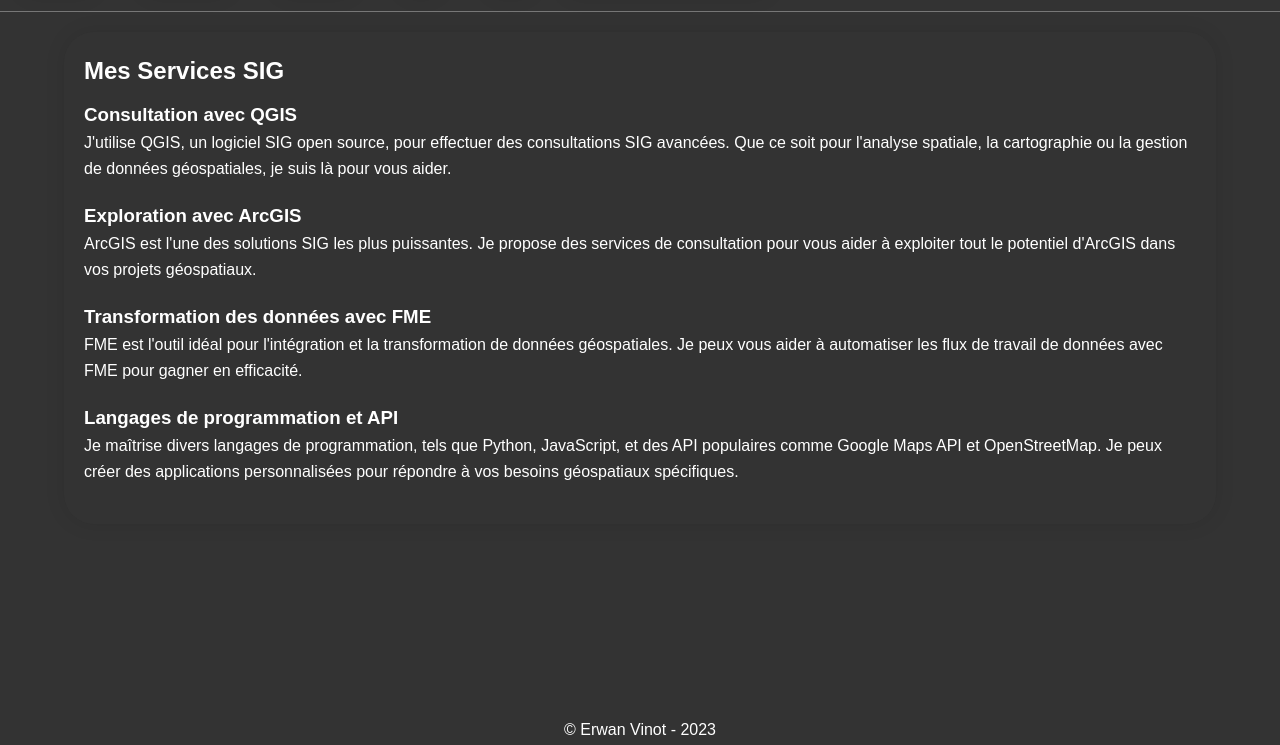
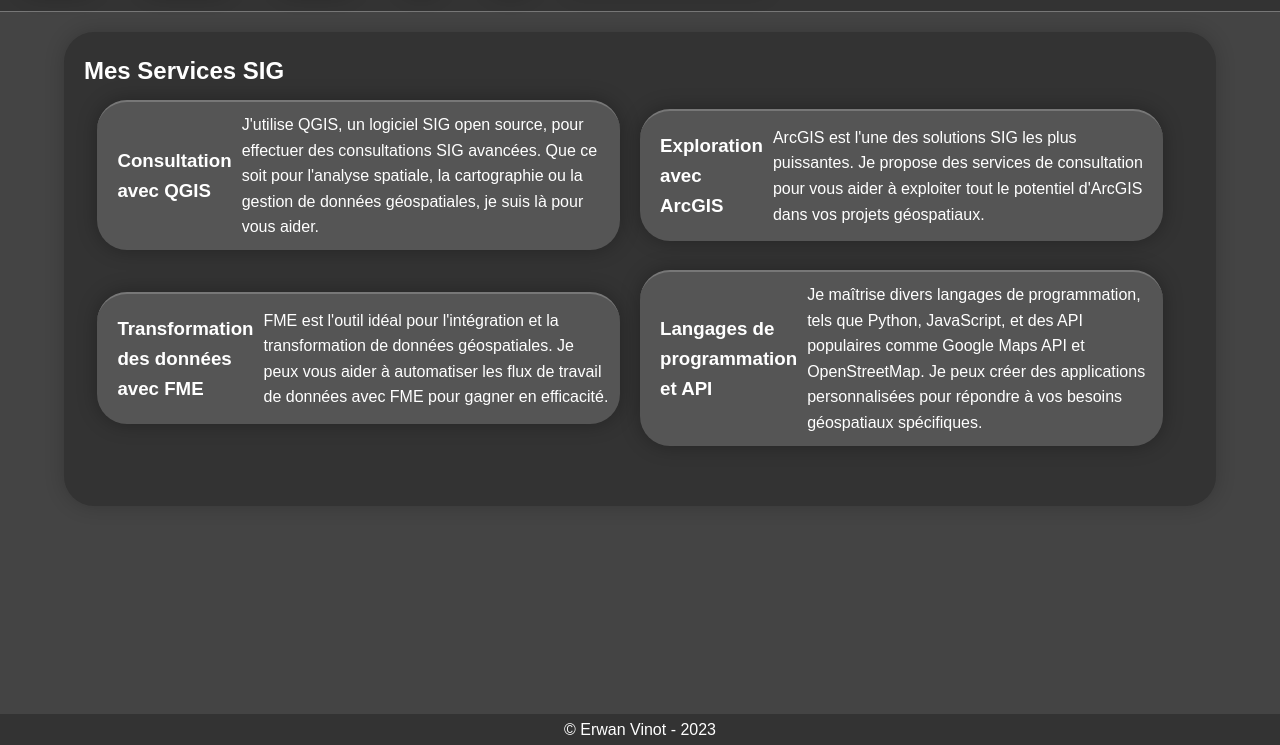
Before and after one commit to Geomatique-CY/chapitre-ii-html-css-Erwan-Vinot, a plain HTML site: page services.html in a window 1280 px wide. Shown: the part 55-800 px from the top of the page. Drawn offline with Linux system fonts and the light colour scheme.

Commit message:
test: Ajoute la vérification d'erreur dans le jeu JavaScript et ajustements mineurs html/css

```diff
--- a/css/style.css
+++ b/css/style.css
@@ -19,25 +19,24 @@
  /* Ajout d'espace entre les sections */
  section {
     margin-bottom: 20px;
+    justify-content: center;
+    align-items: center;
  }
 
  /* Ajout d'espace entre les articles */
  article {
     margin-bottom: 20px;
- }
-
- img {
-    max-width: 80%;
+    align-items: center;
+    justify-content: center;
  }
 
  /* Styles de base pour le corps de la page */
  body {
     font-family: Arial, sans-serif;
-    background-color: #333;
+    background-color: #444;
     line-height: 1.6;
  }
 
- /* Styles pour l'en-tête fixe */
  /* Styles pour l'en-tête fixe */
  header {
     position: sticky;
@@ -76,7 +75,7 @@
     padding: 10px;
     background-color: #777;
     border-radius: 30px;
-    box-shadow: 0 0 20px rgba(0, 0, 0, 0.1);
+    box-shadow: 0 0 20px rgba(0, 0, 0, 0.2);
  }
 
  /* Styles pour le contenu principal */
@@ -88,7 +87,7 @@
     padding: 20px;
     background-color: #333;
     border-radius: 30px;
-    box-shadow: 0 0 20px rgba(0, 0, 0, 0.1);
+    box-shadow: 0 0 20px rgba(0, 0, 0, 0.2);
  }
 
  main h2 {
@@ -103,12 +102,12 @@
     padding: 10px;
     text-align: left;
     position: relative;
-    margin-right: 30px; /* Espacement entre les articles */
+    margin-right: 20px; /* Espacement entre les articles */
     margin-bottom: 20px; /* Espacement entre les lignes d'articles */
     border-radius: 30px;
     background-color: #555;
-    border: 1px solid #777;
-    cursor: pointer;
+    border-top: 2px solid #777;
+    box-shadow: 0 0 20px rgba(0, 0, 0, 0.3);
  }
 
  .article-content {
@@ -127,13 +126,14 @@
 
  .article-thumbnail img {
     max-width: 100%;
+    border-bottom: 2px solid #333;
     border-radius: 30px; /* Ajoute un arrondi aux miniatures */
     overflow: hidden; /* Masque tout contenu débordant de la miniature */
  }
 
  .article-title {
     flex-grow: 1; /* Laissez le titre occuper tout l'espace restant à droite de l'image */
-    padding-left: 10px; /* Espacement entre l'image et le titre */
+    padding: 10px; /* Espacement entre l'image et le titre */
  }
 
  /* Styles pour le titre arc-en-ciel */
--- a/services.html
+++ b/services.html
@@ -30,29 +30,23 @@
          </nav>
       </header>
       <main>
-         <section>
-            <h2>Mes Services SIG</h2>
-            <article>
-               <h3>Consultation avec QGIS</h3>
-               <p>J'utilise QGIS, un logiciel SIG open source, pour effectuer des consultations SIG avancées. Que ce soit pour l'analyse spatiale, la cartographie ou la gestion de données géospatiales, je suis là pour vous aider.</p>
+        <h2>Mes Services SIG</h2>
+         <section class="article-section">
+            <article class="article-box">
+               <h3 class="article-title">Consultation avec QGIS</h3>
+               <div class="article-content">J'utilise QGIS, un logiciel SIG open source, pour effectuer des consultations SIG avancées. Que ce soit pour l'analyse spatiale, la cartographie ou la gestion de données géospatiales, je suis là pour vous aider.</div>
             </article>
-         </section>
-         <section>
-            <article>
-               <h3>Exploration avec ArcGIS</h3>
-               <p>ArcGIS est l'une des solutions SIG les plus puissantes. Je propose des services de consultation pour vous aider à exploiter tout le potentiel d'ArcGIS dans vos projets géospatiaux.</p>
+            <article class="article-box">
+               <h3 class="article-title">Exploration avec ArcGIS</h3>
+               <div class="article-content">ArcGIS est l'une des solutions SIG les plus puissantes. Je propose des services de consultation pour vous aider à exploiter tout le potentiel d'ArcGIS dans vos projets géospatiaux.</div>
             </article>
-         </section>
-         <section>
-            <article>
-               <h3>Transformation des données avec FME</h3>
-               <p>FME est l'outil idéal pour l'intégration et la transformation de données géospatiales. Je peux vous aider à automatiser les flux de travail de données avec FME pour gagner en efficacité.</p>
+            <article class="article-box">
+               <h3 class="article-title">Transformation des données avec FME</h3>
+               <div class="article-content">FME est l'outil idéal pour l'intégration et la transformation de données géospatiales. Je peux vous aider à automatiser les flux de travail de données avec FME pour gagner en efficacité.</div>
             </article>
-         </section>
-         <section>
-            <article>
-               <h3>Langages de programmation et API</h3>
-               <p>Je maîtrise divers langages de programmation, tels que Python, JavaScript, et des API populaires comme Google Maps API et OpenStreetMap. Je peux créer des applications personnalisées pour répondre à vos besoins géospatiaux spécifiques.</p>
+            <article class="article-box">
+               <h3 class="article-title">Langages de programmation et API</h3>
+               <div class="article-content">Je maîtrise divers langages de programmation, tels que Python, JavaScript, et des API populaires comme Google Maps API et OpenStreetMap. Je peux créer des applications personnalisées pour répondre à vos besoins géospatiaux spécifiques.</div>
             </article>
          </section>
       </main>
```
Also changed, not shown: contact.html (+12 -12 lines), css/jeu.css (+11 -0 lines), index.html (+6 -0 lines), jeu.html (+1 -1 lines), js/script.js (+7 -4 lines).
